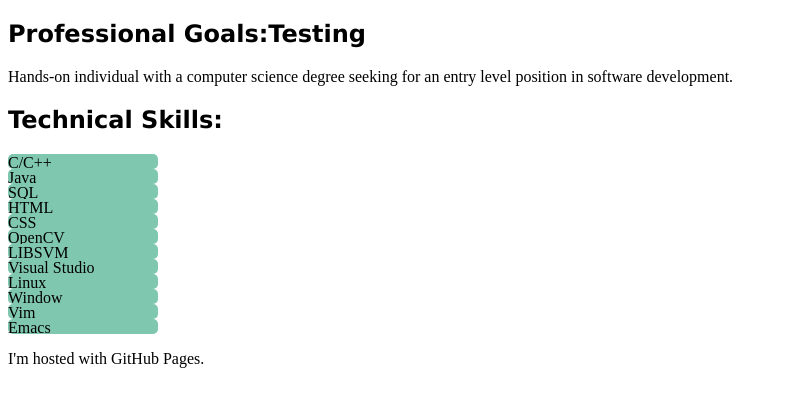
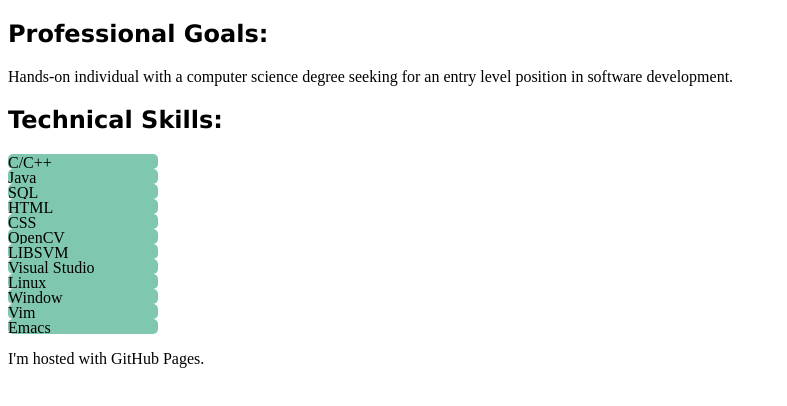
Before and after one commit to zeroTShadow/zeroTShadow.github.io, a plain HTML site: page index.html in a window 1280 px wide. Shown: the whole page, without its empty margins (0-787 px from the left). Drawn offline with nearby package versions, Linux system fonts and the light colour scheme.

Commit message:
Update index.html

```diff
--- a/index.html
+++ b/index.html
@@ -8,7 +8,7 @@
     <script src="//ajax.googleapis.com/ajax/libs/jqueryui/1.9.2/jquery-ui.min.js"></script>
   </head>
   <body>
-    <h2>Professional Goals:Testing<br></h2>
+    <h2>Professional Goals:<br></h2>
     <p> Hands-on individual with a computer science degree seeking for an entry level position in software development. </p>
     <h2>Technical Skills:<br></h2>
     <div class = "skill">C/C++</div>
```
